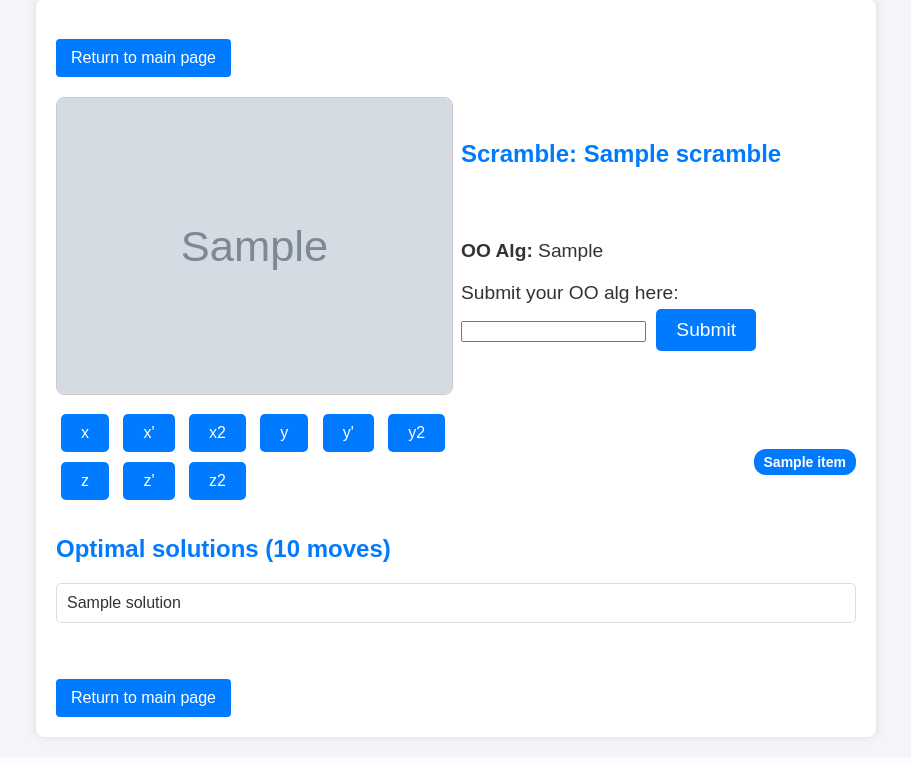
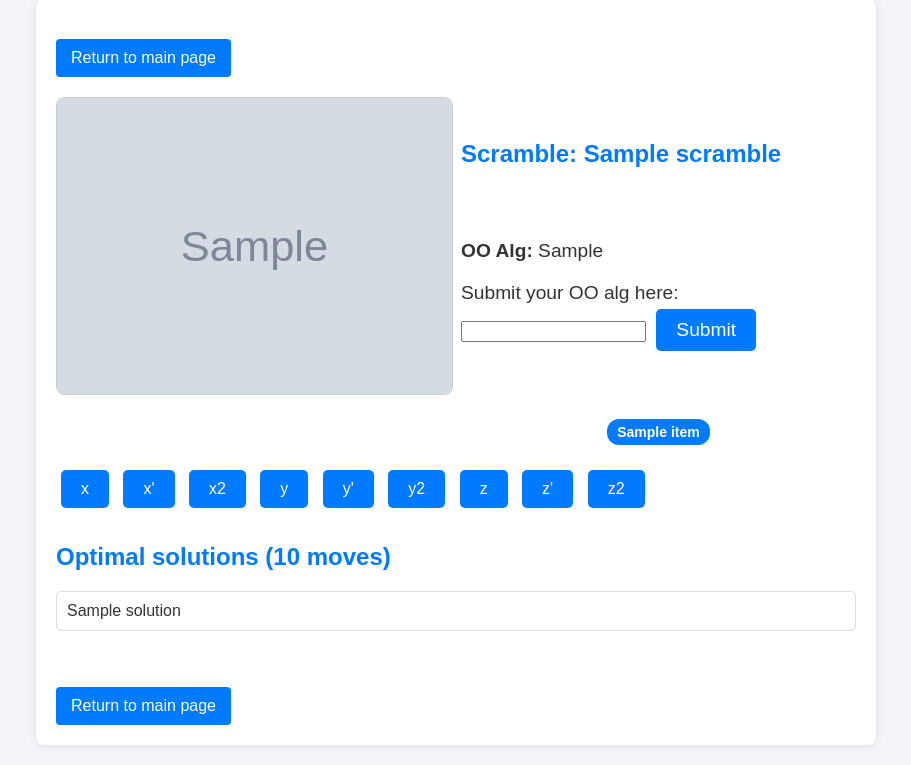
Before and after one commit to armador1/2x2web_New, a Flask app: template templates/state_details.html in a window 1280 px wide. Shown: the part 79-844 px from the top of the page, without its empty margins (184-1095 px from the left). Before the commit the page ends 820 px from the top, so only its background shows below. Run offline with Flask 3, Linux system fonts and the light colour scheme; the template is opened without the code that fills it: most values are stand-ins (such as "Sample title", 1, 10 or a date in 2020); grey boxes marked "Sample" are stand-in pictures; data that the repository does not hold is empty.

Commit message:
Update styles.css

```diff
--- a/static/styles.css
+++ b/static/styles.css
@@ -149,7 +149,7 @@ td img {
     margin-bottom: 20px;
     font-size: 1em;
     grid-column: 1 / 3;
-    grid-row: 7;
+    grid-row: 9;
 }
 
 .solutions ul {
@@ -166,8 +166,8 @@ td img {
 }
 
 .buttons {
-    grid-column: 1;
-    grid-row: 6;
+    grid-column: 1 / 3;
+    grid-row: 8;
     display: block;
     margin-right: auto;
     margin-left: 0;
@@ -209,7 +209,8 @@ td img {
 
 .bubbles {
     display: flex;
-    justify-content: flex-end;
+    flex-wrap: wrap; /* Permite que las burbujas se muevan a la siguiente línea */
+    justify-content: center;
     align-items: center;
     margin-top: 10px;
     gap: 10px;
@@ -272,11 +273,11 @@ td img {
     background-color: #FF6347;
 }
 
-.bubble-abar {
+.bubble-adj.bar {
     background-color: #ADFF2F;
 }
 
-.bubble-obar {
+.bubble-opp.bar {
     background-color: #4B0082;
 }
 
@@ -284,7 +285,7 @@ td img {
     background-color: #FFD700;
 }
 
-.bubble-adiag {
+.bubble-adj.diag {
     background-color: #008080;
 }
 
```
